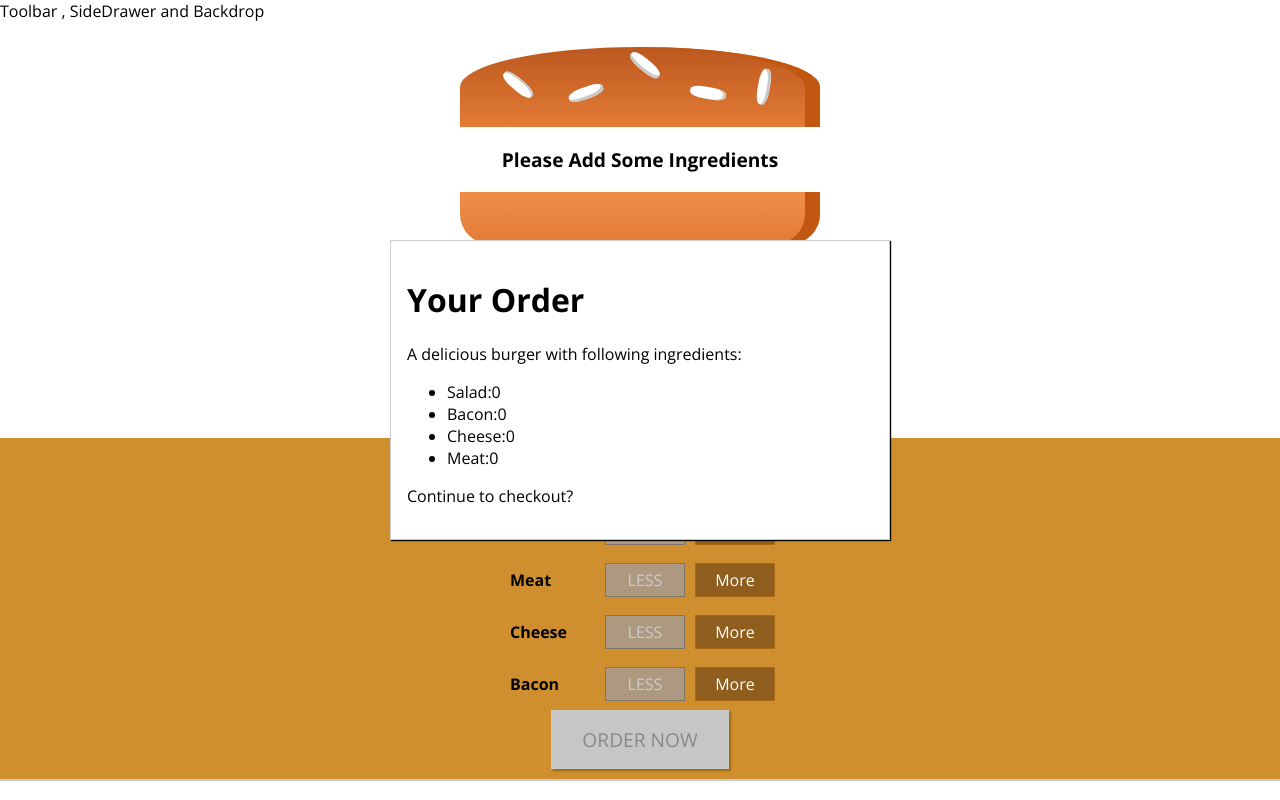
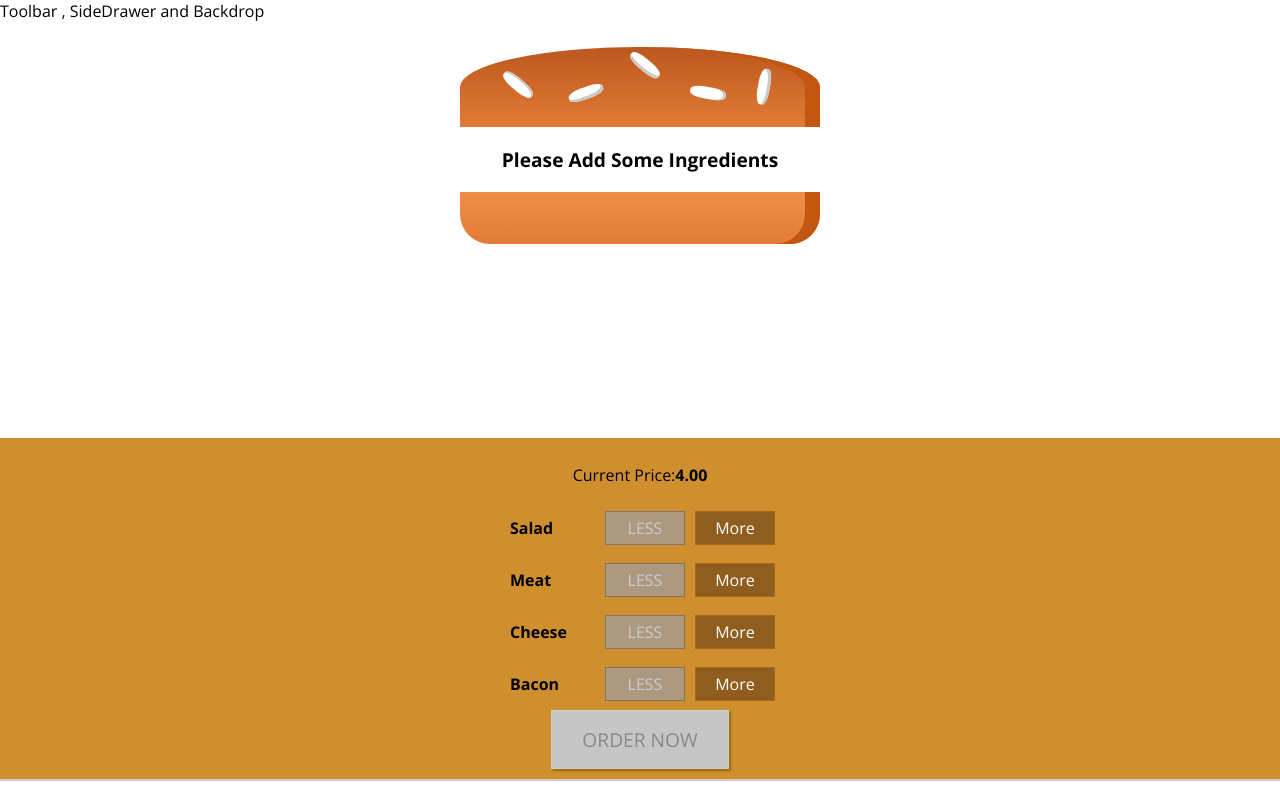
Before and after one commit to realshahiq/burger-builder, a React app: page / in a window 1280 px wide. Built offline with nearby package versions, Linux system fonts and the light colour scheme.

Commit message:
Hiding and Showing Modal

```diff
--- a/src/UI/Modal/Modal.js
+++ b/src/UI/Modal/Modal.js
@@ -2,7 +2,10 @@ import React from 'react';
 import './Modal.css'
 
 const Modal = (props) => (
-  <div className="Modal">
+  <div className="Modal" style={{
+    transform: props.show ? 'translateY(0)' : 'translateY(-100vh)',
+    opacity: props.show ? '1' : '0'
+  }}>
     {props.children}
   </div>
 );
--- a/src/components/BuildControls/BuildControls.js
+++ b/src/components/BuildControls/BuildControls.js
@@ -18,7 +18,7 @@ const BuildControls = (props) => (
         <BuildControl disabled={props.disabled[control.type]} added={props.addIngredient} removed={props.removeIngredient} type={control.type} label={control.label} key={control.label}></BuildControl>
       ))
     }
-    <button disabled={!props.purchaseable} className="OrderButton">ORDER NOW</button>
+    <button onClick={props.purchasing} disabled={!props.purchaseable} className="OrderButton">ORDER NOW</button>
     {/* {buildcontrol} */}
   </div>
 );
--- a/src/containers/BurgerBuilder/BurgerBuilder.js
+++ b/src/containers/BurgerBuilder/BurgerBuilder.js
@@ -19,7 +19,8 @@ class BurgerBuilder extends Component {
       meat: 0,
     },
     totalPrice: 4,
-    purchaseable: false
+    purchaseable: false,
+    purchasing: false,
   }
   updatePurchaseableState = (ingredients) => {
     let count = 0;
@@ -58,6 +59,9 @@ class BurgerBuilder extends Component {
       }
     }
   }
+  purchaseHandler = () => {
+    this.setState({ purchasing: true });
+  }
   render() {
     const disabledInfo = {
       ...this.state.ingredients
@@ -65,13 +69,13 @@ class BurgerBuilder extends Component {
     for (let key in disabledInfo) {
       disabledInfo[key] = disabledInfo[key] <= 0
     }
-    // console.log(this.state.purchaseable);
     return (
       <Aux>
         <Burger ingredients={this.state.ingredients}></Burger>
-        <Modal><OrderSummary ingredients={this.state.ingredients}></OrderSummary></Modal>
-        {/* <div>Build Controls</div> */}
-        <BuildControls purchaseable={this.state.purchaseable} price={this.state.totalPrice} disabled={disabledInfo} addIngredient={this.addIngredientHandler} removeIngredient={this.removeIngredientHandler}></BuildControls>
+        <Modal show={this.state.purchasing}>
+          <OrderSummary ingredients={this.state.ingredients}/>
+          </Modal>
+        <BuildControls purchasing={this.purchaseHandler} purchaseable={this.state.purchaseable} price={this.state.totalPrice} disabled={disabledInfo} addIngredient={this.addIngredientHandler} removeIngredient={this.removeIngredientHandler}></BuildControls>
       </Aux>
     );
   }
```
